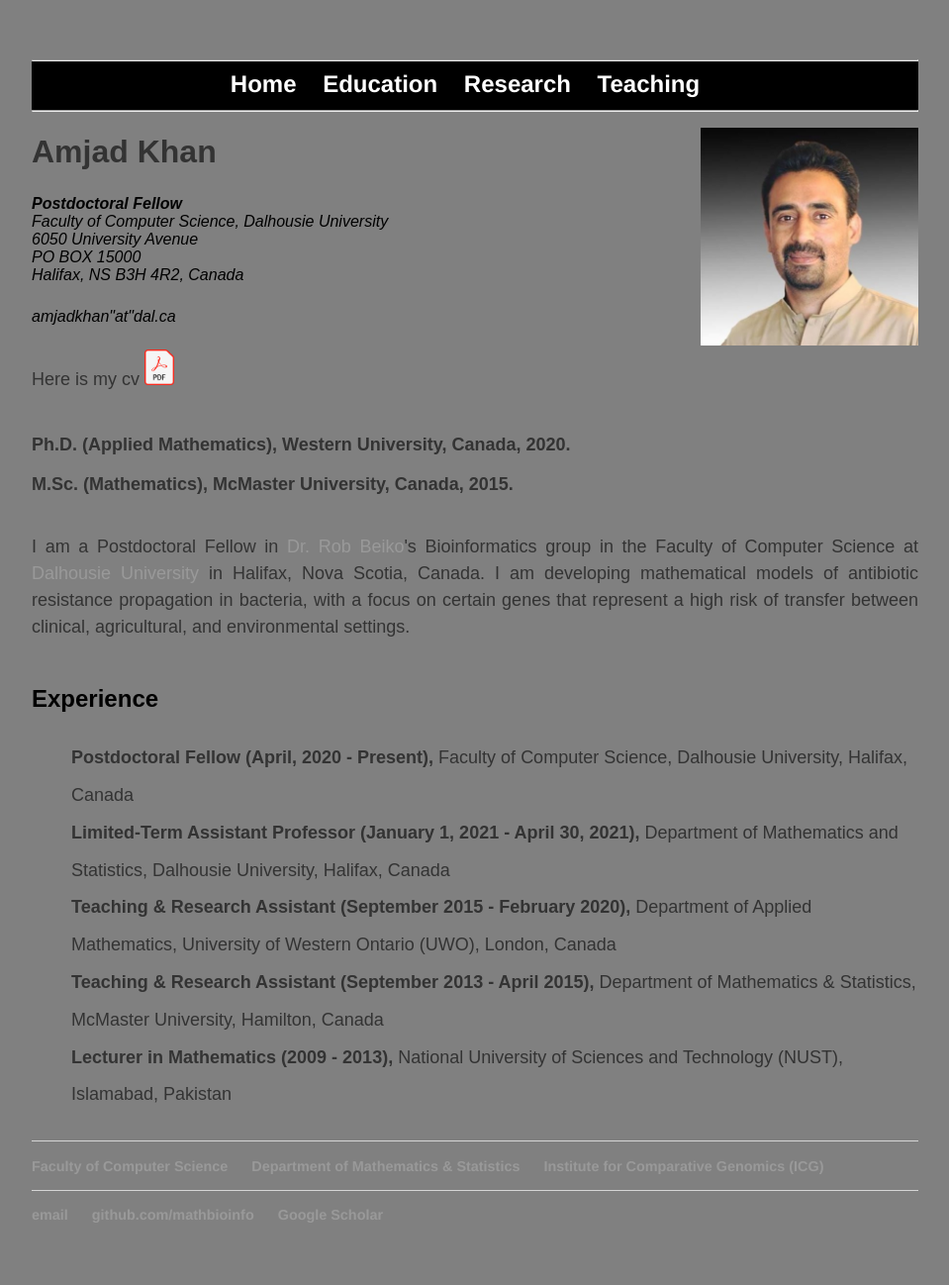
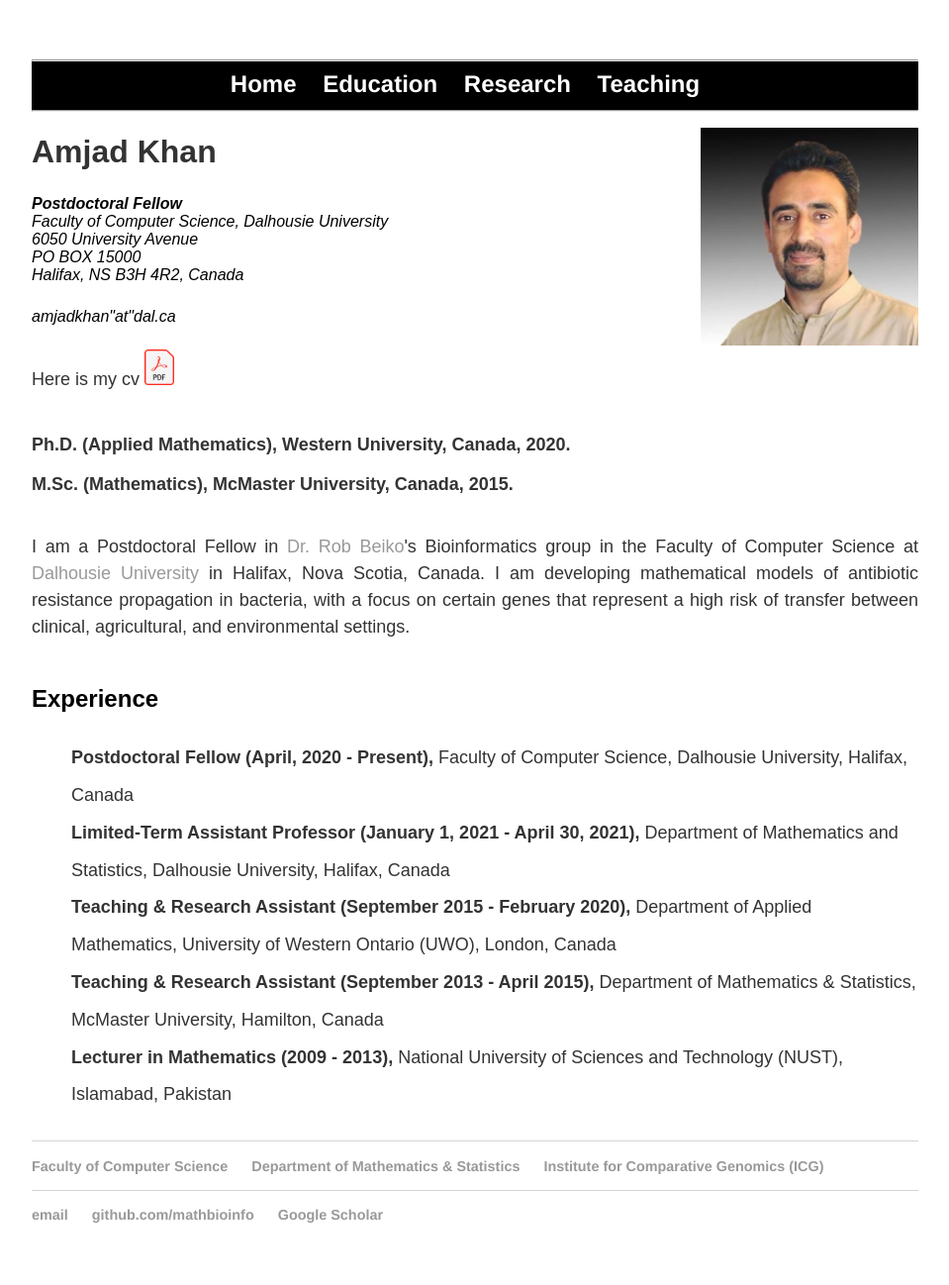
Before and after one commit to MathBioInfo/amjadkhan, a Jekyll site: the page index.html, which Jekyll copies as it is, in a window 1280 px wide. Shown: the whole page at 99% size, without its empty margins (160-1119 px from the left). Built offline with Jekyll 4.4.1, drawn with Linux system fonts in a browser that asks for light colours.

Commit message:
Update index.html

```diff
--- a/index.html
+++ b/index.html
@@ -3,7 +3,7 @@
 
 </style>
 </head>
-<body style="background-color:Gray;">
+<body>
 	<head >
 		<title>Amjad Khan</title>
 		<style><!--
```
